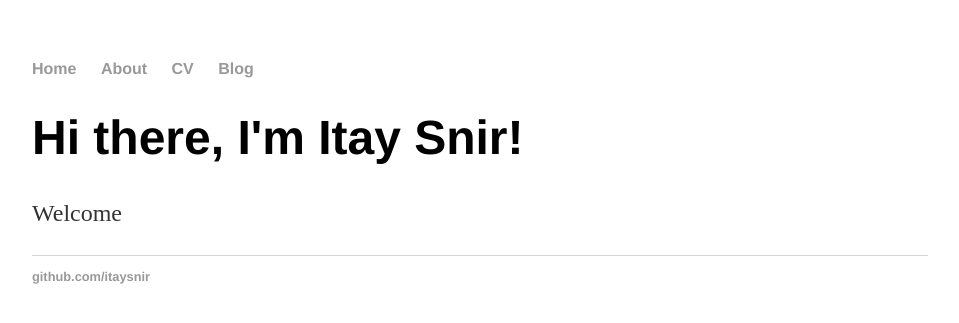
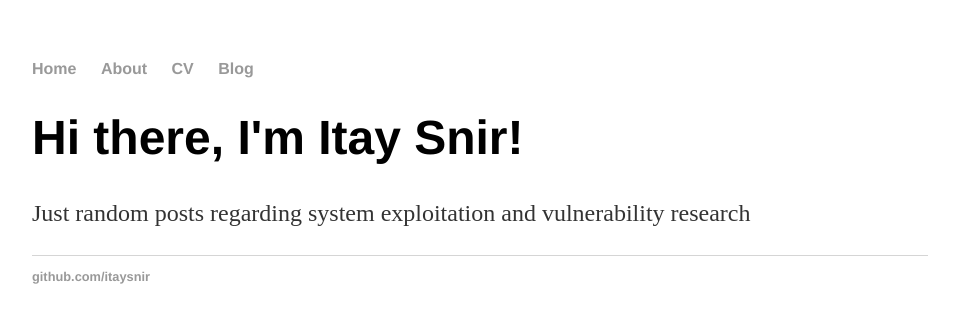
Before and after one commit to itaysnir/itaysnir.github.io, a Jekyll site: the page index.html, which Jekyll copies as it is, in a window 1280 px wide. Shown: the top 323 px of the page, without its empty margins (160-1119 px from the left). Built offline with Jekyll 4.4.1, drawn with Linux system fonts in a browser that asks for light colours.

Commit message:
Update index.html

```diff
--- a/index.html
+++ b/index.html
@@ -16,7 +16,7 @@
 		<div class="container">
     		<div class="blurb">
         		<h1>Hi there, I'm Itay Snir!</h1>
-				<p>Welcome</p>
+				<p>Just random posts regarding system exploitation and vulnerability research</p>
     		</div><!-- /.blurb -->
 		</div><!-- /.container -->
 		<footer>
```
